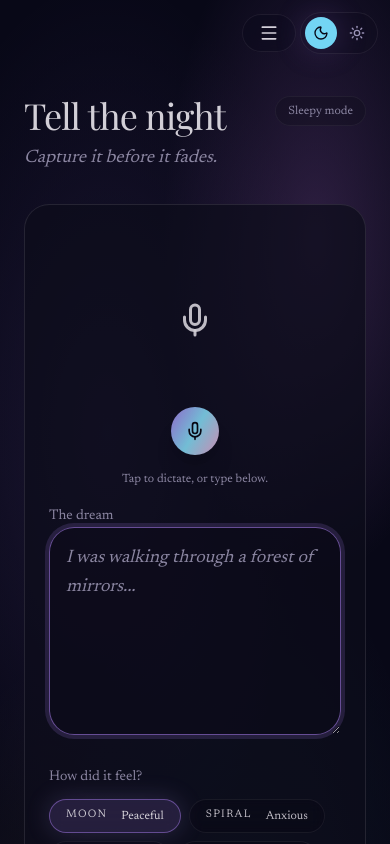
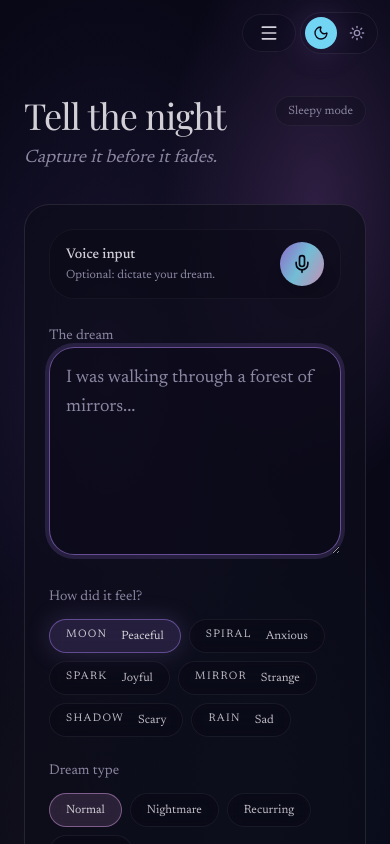
Before and after one commit to Michaelxia1009/AI-dream-interpreter, a Next.js app: page /capture in a window 390 px wide. Shown: the top 844 px of the page. Built offline with nearby package versions, Linux system fonts and the light colour scheme; a web font is replaced by a local one.

Commit message:
Refine capture microphone input

```diff
--- a/app/capture/page.tsx
+++ b/app/capture/page.tsx
@@ -2,8 +2,7 @@
 
 import { useEffect, useMemo, useRef, useState } from 'react';
 import { useRouter } from 'next/navigation';
-import { Loader2, Mic, Sparkles } from 'lucide-react';
-import { BreathingOrb } from '@/components/BreathingOrb';
+import { Loader2, Sparkles } from 'lucide-react';
 import { ChatThread } from '@/components/ChatThread';
 import { MicButton } from '@/components/MicButton';
 import { PageShell, GlassPanel, Button } from '@/components/ui';
@@ -41,6 +40,7 @@ export default function CapturePage() {
   const [dreamType, setDreamType] = useState<(typeof DREAM_TYPES)[number]>('normal');
   const [sleepy, setSleepy] = useState(true);
   const [pending, setPending] = useState(false);
+  const [recording, setRecording] = useState(false);
   const [qCount, setQCount] = useState(
     initialTurns.filter(t => t.role === 'assistant').length || 1,
   );
@@ -124,21 +124,18 @@ export default function CapturePage() {
       </header>
 
       <GlassPanel size="md" className="sm:p-7">
-        <div className="flex flex-col items-center py-4">
-          <div className="relative grid place-items-center">
-            <BreathingOrb size={150} className={pending ? 'opacity-60' : ''}>
-              <Mic className="h-9 w-9 text-foreground/90" />
-            </BreathingOrb>
+        <div className="mb-6 flex items-center justify-between gap-4 rounded-2xl border border-border/40 bg-background/25 px-4 py-3">
+          <div>
+            <p className="text-sm font-medium text-foreground">Voice input</p>
+            <p className="mt-0.5 text-xs text-muted-foreground">
+              {recording ? 'Listening... tap again to stop.' : 'Optional: dictate your dream.'}
+            </p>
           </div>
-          <div className="mt-3">
-            <MicButton
-              onTranscript={t => setActiveText(prev => prev ? `${prev} ${t}` : t)}
-              disabled={pending || done}
-            />
-          </div>
-          <p className="mt-4 text-center text-xs text-muted-foreground">
-            Tap to dictate, or type below.
-          </p>
+          <MicButton
+            onTranscript={t => setActiveText(prev => prev ? `${prev} ${t}` : t)}
+            onRecordingChange={setRecording}
+            disabled={pending || done}
+          />
         </div>
 
         {!hasStartedInterview && (
@@ -152,7 +149,7 @@ export default function CapturePage() {
                 value={dreamText}
                 onChange={e => setDreamText(e.target.value)}
                 placeholder="I was walking through a forest of mirrors..."
-                className="min-h-52 w-full resize-y appearance-none rounded-2xl border border-border/50 px-4 py-4 font-serif text-lg italic leading-relaxed text-foreground outline-none transition placeholder:text-muted-foreground focus:border-ring/70 focus:ring-4 focus:ring-ring/20"
+                className="min-h-52 w-full resize-y appearance-none rounded-2xl border border-border/50 px-4 py-4 font-serif text-lg leading-relaxed text-foreground outline-none transition placeholder:text-muted-foreground focus:border-ring/70 focus:ring-4 focus:ring-ring/20"
                 style={{ backgroundColor: 'var(--dw-textbox-bg)' }}
                 autoFocus
               />
--- a/components/MicButton.tsx
+++ b/components/MicButton.tsx
@@ -24,7 +24,10 @@ interface SpeechRecognitionInstance extends EventTarget {
   onend: (() => void) | null;
 }
 interface SpeechRecognitionEventLike {
-  results: ArrayLike<{ 0: { transcript: string } }>;
+  results: ArrayLike<{
+    0: { transcript: string };
+    isFinal?: boolean;
+  }>;
 }
 interface SpeechRecognitionErrorLike {
   error?: string;
@@ -59,7 +62,7 @@ export function MicButton({ onTranscript, onRecordingChange, disabled }: Props)
 
     const Ctor = getSpeechCtor();
     if (!Ctor) {
-      toast.error('Speech recognition is not supported in this browser.');
+      toast.error('Voice dictation is not supported in this browser. Chrome works best for this feature.');
       return null;
     }
 
@@ -68,7 +71,7 @@ export function MicButton({ onTranscript, onRecordingChange, disabled }: Props)
     rec.interimResults = true;
     rec.lang = localStorage.getItem('dream-lang') || 'en-US';
 
-    rec.onresult = (e) => {
+    rec.onresult = e => {
       let text = '';
       for (let i = 0; i < e.results.length; i++) {
         text += e.results[i][0].transcript;
@@ -76,7 +79,7 @@ export function MicButton({ onTranscript, onRecordingChange, disabled }: Props)
       bufferRef.current = text;
     };
 
-    rec.onerror = (e) => {
+    rec.onerror = e => {
       const error = e?.error ?? 'unknown';
       if (error === 'not-allowed' || error === 'permission-denied') {
         toast.error('Microphone access denied. Please allow it in your browser settings.');
@@ -108,7 +111,11 @@ export function MicButton({ onTranscript, onRecordingChange, disabled }: Props)
   async function start() {
     if (disabled) return;
     if (!getSpeechCtor()) {
-      toast.error('Speech recognition is not supported in this browser.');
+      toast.error('Voice dictation is not supported in this browser. Chrome works best for this feature.');
+      return;
+    }
+    if (!navigator.mediaDevices?.getUserMedia) {
+      toast.error('This browser cannot access the microphone here. Please try Chrome or Safari over localhost/HTTPS.');
       return;
     }
 
@@ -116,8 +123,15 @@ export function MicButton({ onTranscript, onRecordingChange, disabled }: Props)
     try {
       const stream = await navigator.mediaDevices.getUserMedia({ audio: true });
       stream.getTracks().forEach(t => t.stop());
-    } catch {
-      toast.error('Microphone access is required for voice input. Please allow it and try again.');
+    } catch (err) {
+      const name = err instanceof DOMException ? err.name : 'unknown';
+      if (name === 'NotAllowedError' || name === 'PermissionDeniedError') {
+        toast.error('Microphone access is blocked. Allow microphone permission for this site, then try again.');
+      } else if (name === 'NotFoundError' || name === 'DevicesNotFoundError') {
+        toast.error('No microphone was found on this computer.');
+      } else {
+        toast.error(`Could not access the microphone (${name}). Please check your browser settings.`);
+      }
       return;
     }
 
@@ -132,7 +146,7 @@ export function MicButton({ onTranscript, onRecordingChange, disabled }: Props)
       onRecordingChangeRef.current?.(true);
     } catch (err) {
       if (err instanceof Error && err.message.includes('already started')) return;
-      toast.error('Could not start recording. Please try again.');
+      toast.error('Could not start voice dictation. Please try Chrome, or type your dream instead.');
     }
   }
 
@@ -146,12 +160,12 @@ export function MicButton({ onTranscript, onRecordingChange, disabled }: Props)
       onClick={recording ? stop : start}
       disabled={disabled}
       aria-label={recording ? 'Stop recording' : 'Start recording'}
-      className={`flex h-12 w-12 items-center justify-center rounded-full shadow-xl transition ${
+      className={`flex h-11 w-11 shrink-0 items-center justify-center rounded-full shadow-xl transition ${
         recording ? 'bg-destructive animate-pulse text-white' : 'aurora-cta'
       } disabled:opacity-40`}
     >
       {recording
-        ? <Square className="h-5 w-5 fill-current" />
+        ? <Square className="h-[18px] w-[18px] fill-current" />
         : <Mic className="h-5 w-5" />}
     </button>
   );
```
